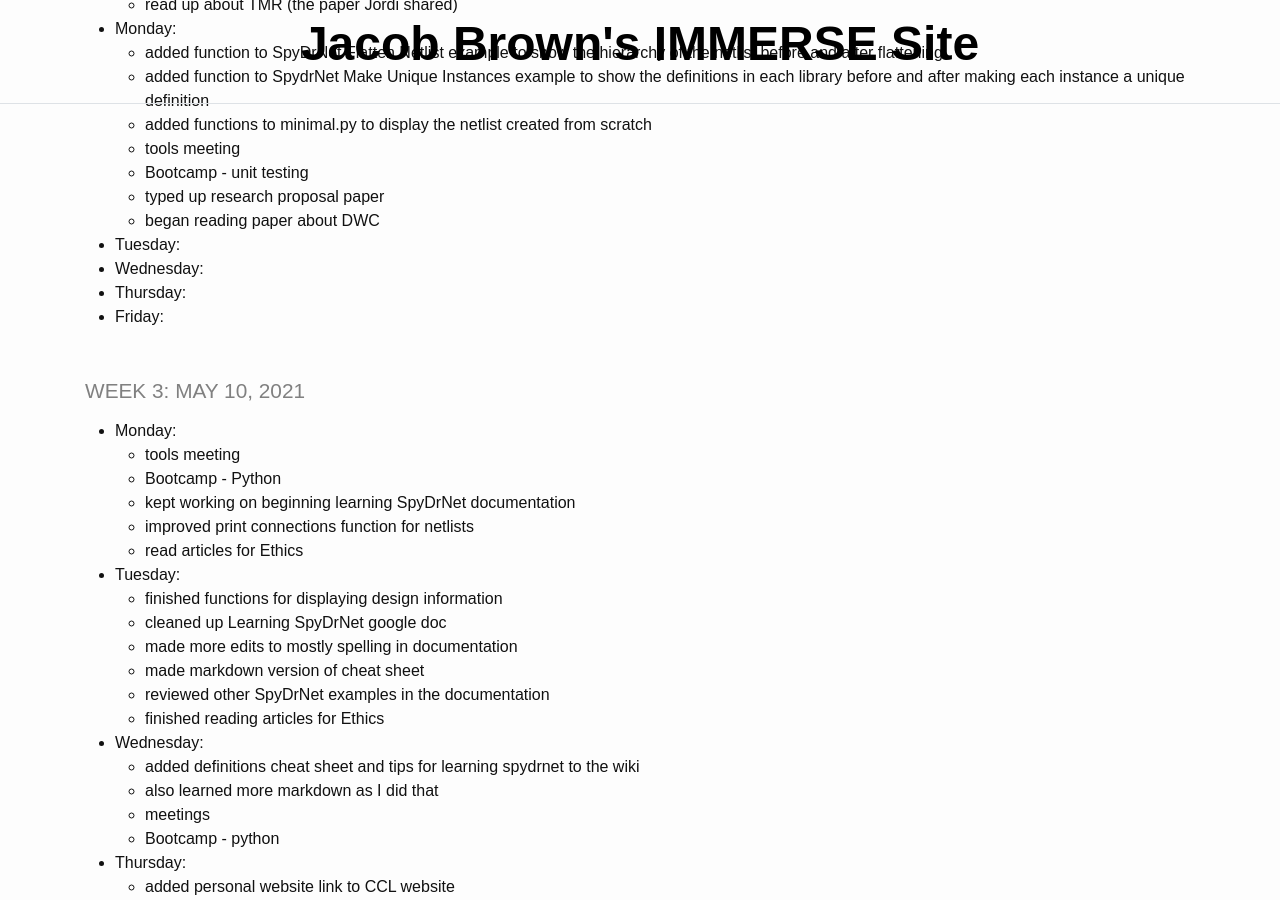
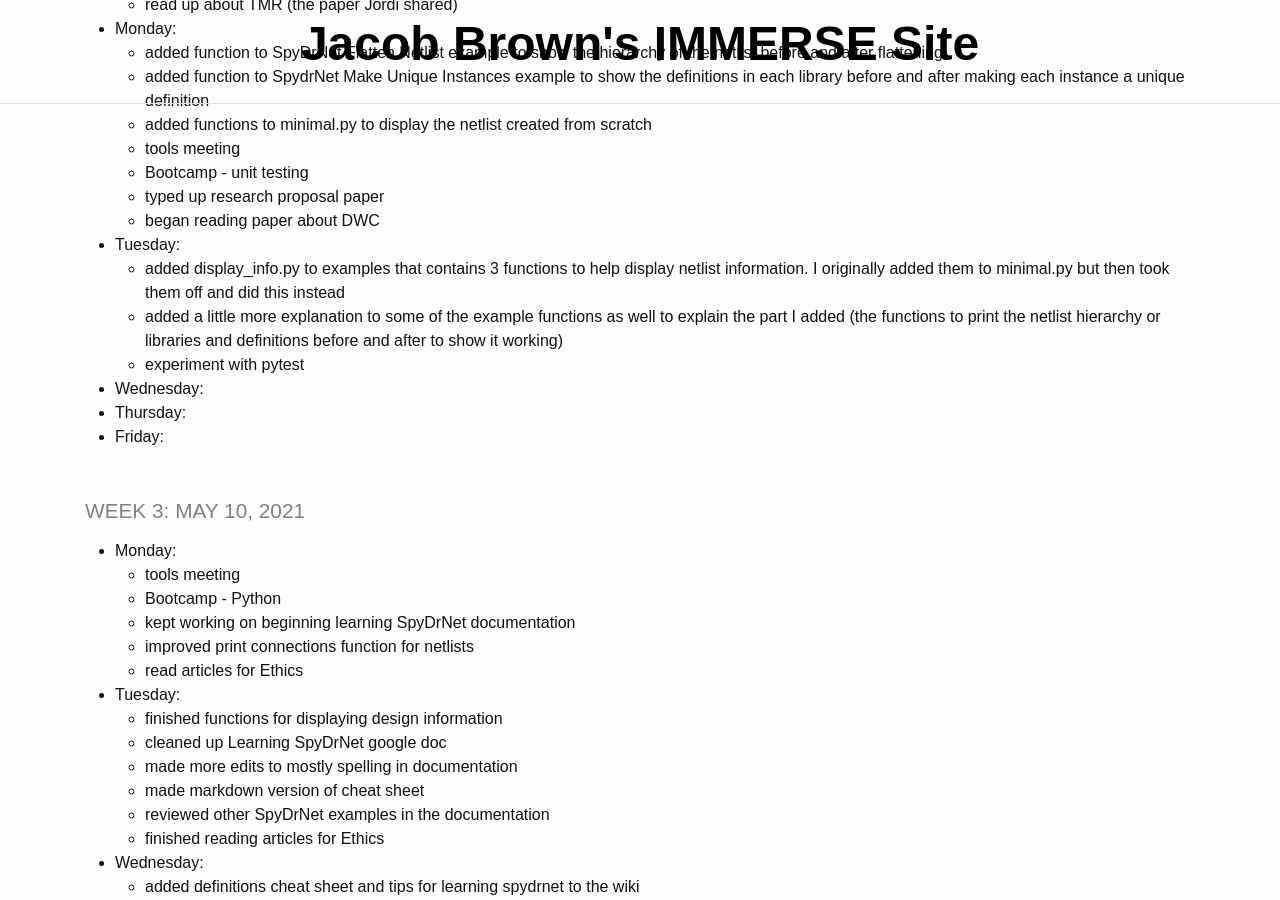
Before and after one commit to jacobdbrown4/jacob_brown, a Jekyll site: the page built from _pages/log.md, in a window 1280 px wide and 900 px high, scrolled down 452 px. Built offline with Jekyll 4.4.1, drawn with Linux system fonts in a browser that asks for light colours.

Commit message:
updated log

```diff
--- a/_pages/log.md
+++ b/_pages/log.md
@@ -23,6 +23,9 @@ title: IMMERSE Log
   * typed up research proposal paper
   * began reading paper about DWC
 * **Tuesday**:
+  * added display_info.py to examples that contains 3 functions to help display netlist information. I originally added them to minimal.py but then took them off and did this instead
+  * added a little more explanation to some of the example functions as well to explain the part I added (the functions to print the netlist hierarchy or libraries and definitions before and after to show it working)
+  * experiment with pytest
 * **Wednesday**:
 * **Thursday**:
 * **Friday**:
```
